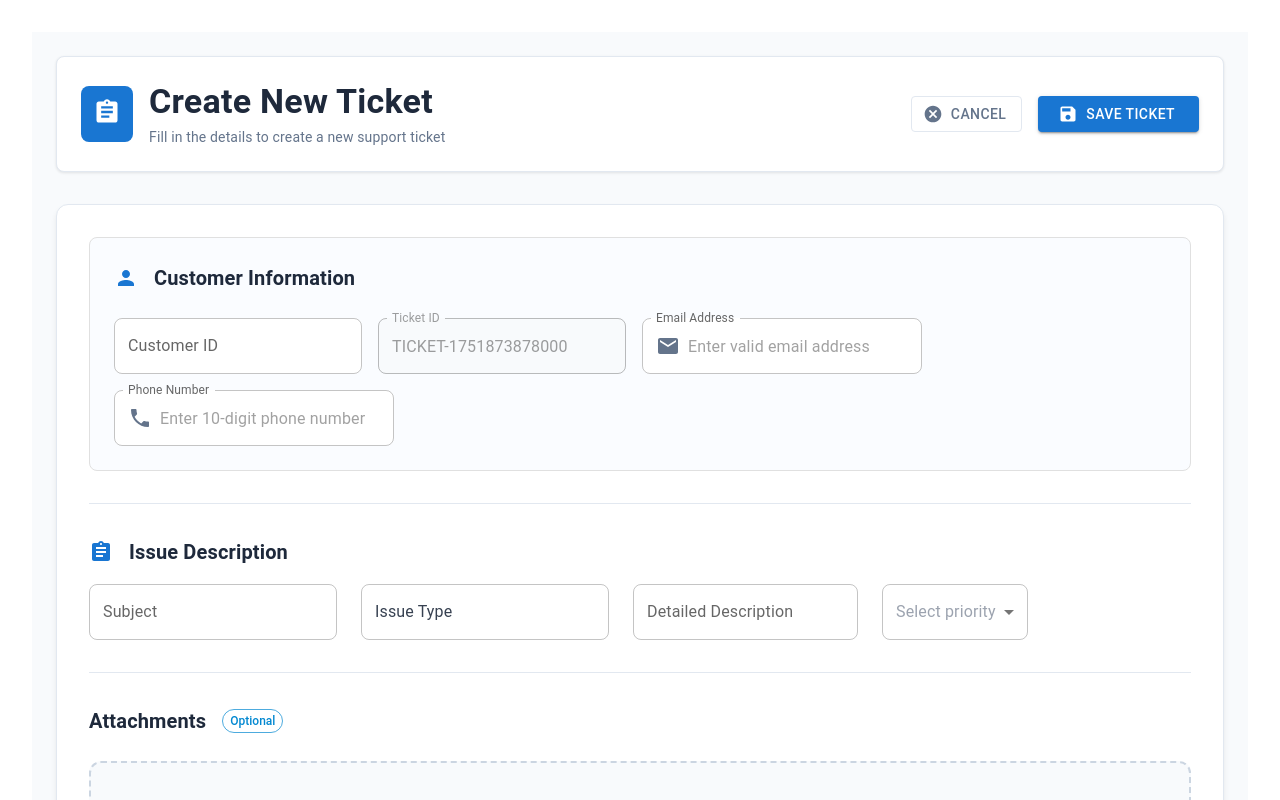
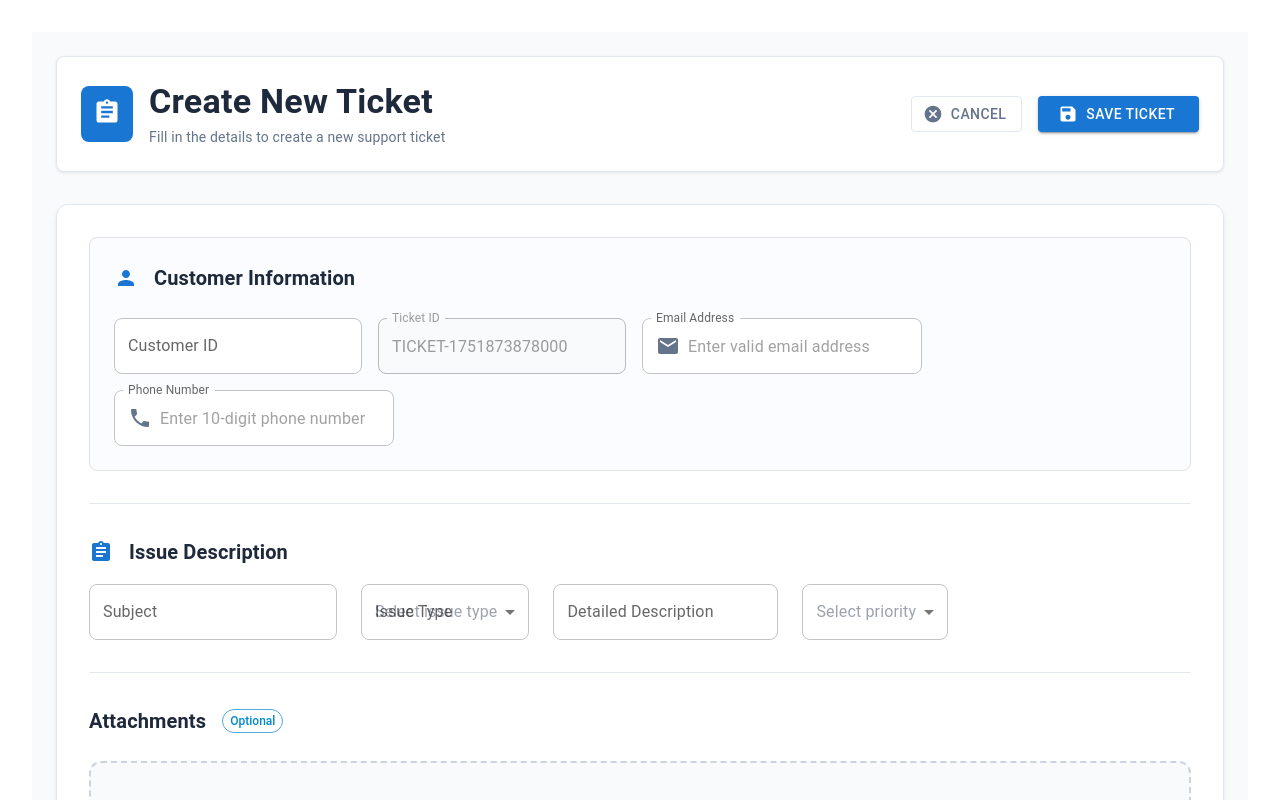
Before and after one commit to Kaviyapriya6/Support-Bot, a Next.js app: page /tickets/create in a window 1280 px wide. Shown: the top 800 px of the page. Built offline with nearby package versions, Linux system fonts and the light colour scheme.

Commit message:
issue type

```diff
--- a/src/components/TicketForm.jsx
+++ b/src/components/TicketForm.jsx
@@ -25,6 +25,8 @@ export default function TicketForm({ initialValues, onSubmit, mode = 'create' })
   const router = useRouter();
   const [fileName, setFileName] = useState(initialValues?.fileName || '');
   const [isSubmitting, setIsSubmitting] = useState(false);
+  const [showOtherIssueType, setShowOtherIssueType] = useState(false);
+  const [otherIssueType, setOtherIssueType] = useState('');
 
   const validationSchema = Yup.object({
     customerId: Yup.string()
@@ -176,6 +178,24 @@ export default function TicketForm({ initialValues, onSubmit, mode = 'create' })
       setFileName(file.name);
       formik.setFieldValue('file', file);
     }
+  };
+
+  const handleIssueTypeChange = (event) => {
+    const value = event.target.value;
+    if (value === 'Other') {
+      setShowOtherIssueType(true);
+      formik.setFieldValue('issueType', '');
+    } else {
+      setShowOtherIssueType(false);
+      setOtherIssueType('');
+      formik.setFieldValue('issueType', value);
+    }
+  };
+
+  const handleOtherIssueTypeChange = (event) => {
+    const value = event.target.value;
+    setOtherIssueType(value);
+    formik.setFieldValue('issueType', value);
   };
 
   return (
@@ -411,17 +431,58 @@ export default function TicketForm({ initialValues, onSubmit, mode = 'create' })
                   </Grid>
                   {/* Issue Type */}
                   <Grid item xs={12} md={3}>
+                    <Box>
+                      <FormControl fullWidth>
+                        <InputLabel>Issue Type</InputLabel>
+                        <Select
+                          name="issueType"
+                          value={showOtherIssueType ? 'Other' : (formik.values.issueType || '')}
+                          onChange={handleIssueTypeChange}
+                          onBlur={formik.handleBlur}
+                          error={formik.touched.issueType && Boolean(formik.errors.issueType)}
+                          sx={{
+                            borderRadius: 2,
+                            bgcolor: 'white',
+                            height: 56,
+                            '& .MuiSelect-select': {
+                              height: '24px !important',
+                              display: 'flex',
+                              alignItems: 'center',
+                              padding: '16px 14px',
+                            }
+                          }}
+                          displayEmpty
+                        >
+                          <MenuItem value="">
+                            <Typography sx={{ color: '#9ca3af' }}>Select issue type</Typography>
+                          </MenuItem>
+                          <MenuItem value="Technical">Technical Issue</MenuItem>
+                          <MenuItem value="Billing">Billing Issue</MenuItem>
+                          <MenuItem value="Account">Account Issue</MenuItem>
+                          <MenuItem value="General">General Inquiry</MenuItem>
+                          <MenuItem value="Bug Report">Bug Report</MenuItem>
+                          <MenuItem value="Feature Request">Feature Request</MenuItem>
+                          <MenuItem value="Other">Other</MenuItem>
+                        </Select>
+                        {formik.touched.issueType && formik.errors.issueType && (
+                          <Typography variant="caption" sx={{ color: 'error.main', mt: 0.5, ml: 2 }}>
+                            {formik.errors.issueType}
+                          </Typography>
+                        )}
+                      </FormControl>
+
+                      {showOtherIssueType && (
                         <TextField
                           fullWidth
-                      name="issueType"
-                      label="Issue Type"
-                      value={formik.values.issueType || ''}
-                      onChange={formik.handleChange}
+                          label="Specify Issue Type"
+                          value={otherIssueType}
+                          onChange={handleOtherIssueTypeChange}
                           onBlur={formik.handleBlur}
                           error={formik.touched.issueType && Boolean(formik.errors.issueType)}
                           helperText={formik.touched.issueType && formik.errors.issueType}
-                      placeholder="e.g., Technical, Billing"
+                          placeholder="Please specify the issue type"
                           sx={{
+                            mt: 2,
                             '& .MuiOutlinedInput-root': {
                               borderRadius: 2,
                               bgcolor: 'white',
@@ -435,6 +496,8 @@ export default function TicketForm({ initialValues, onSubmit, mode = 'create' })
                             }
                           }}
                         />
+                      )}
+                    </Box>
                   </Grid>
                   {/* Detailed Description */}
                   <Grid item xs={12} md={3}>
```
Lines whose indentation alone changed are shown as unchanged.
